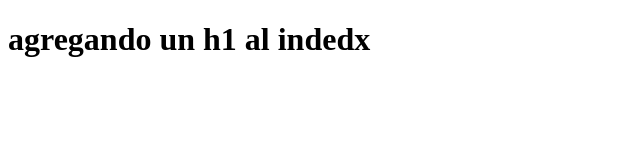
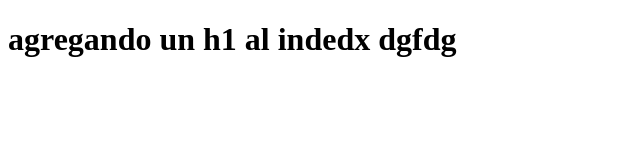
Before and after one commit to nicobrittohotmail/probando, a plain HTML site: page index.html in a window 1280 px wide. Shown: the whole page, without its empty margins (0-640 px from the left). Drawn offline with Linux system fonts and the light colour scheme.

Commit message:
subiendo

```diff
--- a/index.html
+++ b/index.html
@@ -7,7 +7,7 @@
     <title>Document</title>
 </head>
 <body>
-    <h1>agregando un h1 al indedx </h1>
+    <h1>agregando un h1 al indedx  dgfdg</h1>
 
 </body>
 </html>
```
